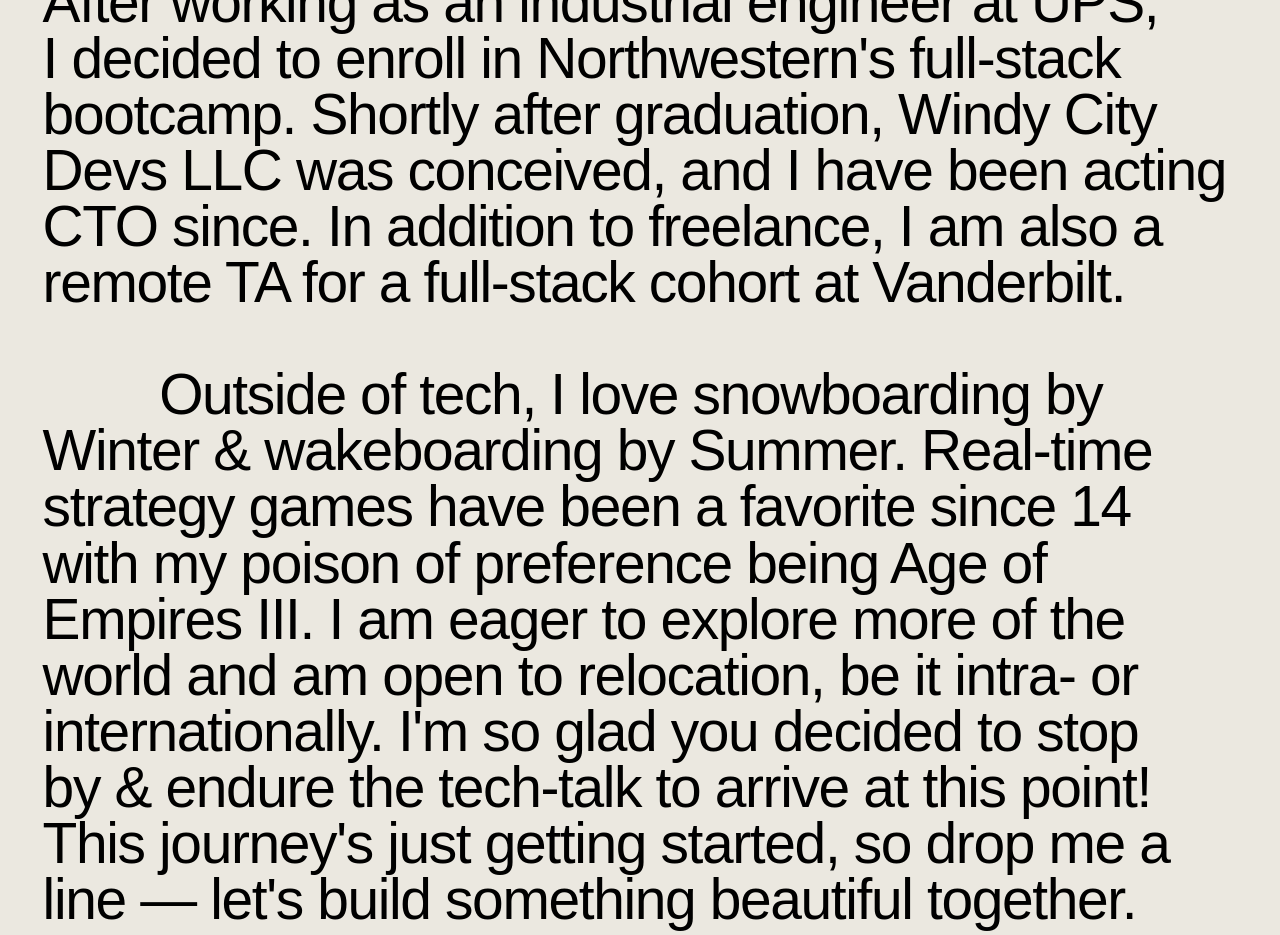
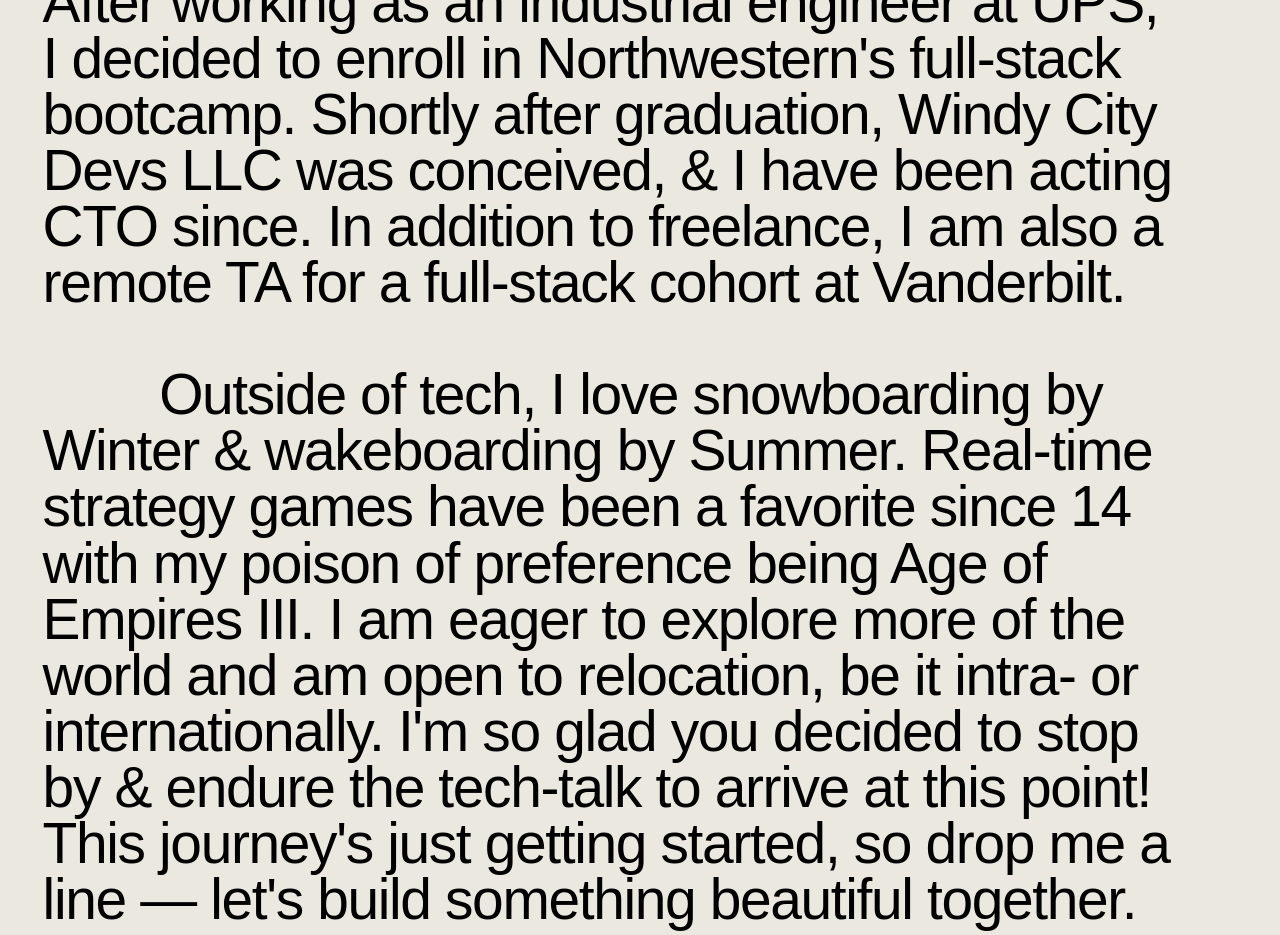
Before and after one commit to DopamineDriven/asross-portfolio, a Next.js app: page / in a window 1280 px wide. Shown: the part 4200-5135 px from the top of the page. Built offline with nearby package versions, Linux system fonts and the light colour scheme; a web font is replaced by a local one.

Commit message:
building out subpages, sub-page footer with #id routing to specific card enabled

```diff
--- a/components/about-content.tsx
+++ b/components/about-content.tsx
@@ -93,7 +93,7 @@ const aboutSnippets: AboutInterface[] = [
 	},
 	{
 		id: 10,
-		span: `Devs LLC was conceived, and I have been acting `
+		span: `Devs LLC was conceived, & I have been acting `
 	},
 	{
 		id: 11,
```
